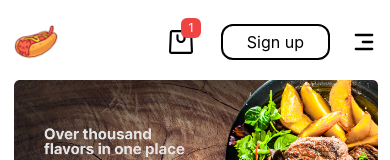
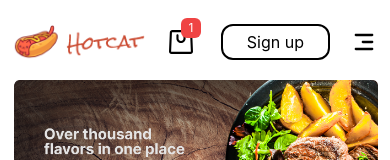
Before and after one commit to DAR-Innovations/hotcat-delivery, a Next.js app: page / in a window 390 px wide. Shown: the top 160 px of the page. Built offline with nearby package versions, Linux system fonts and the light colour scheme.

Commit message:
refactoring logo

```diff
--- a/src/components/Navbar/Navbar.tsx
+++ b/src/components/Navbar/Navbar.tsx
@@ -55,16 +55,11 @@ const Navbar = () => {
           <picture>
             <img
               loading="lazy"
-              className="hidden sm:inline-block h-9 object-contain"
+              className="inline-block h-9 object-contain"
               src="/assets/logoWithText.png"
               alt="hotcat"
             />
-            <img
-              loading="lazy"
-              className="inline-block sm:hidden h-9 object-contain"
-              src="/assets/logoWihoutText.png"
-              alt="hotcat"
-            />
+
           </picture>
         </Link>
       </div>
```
